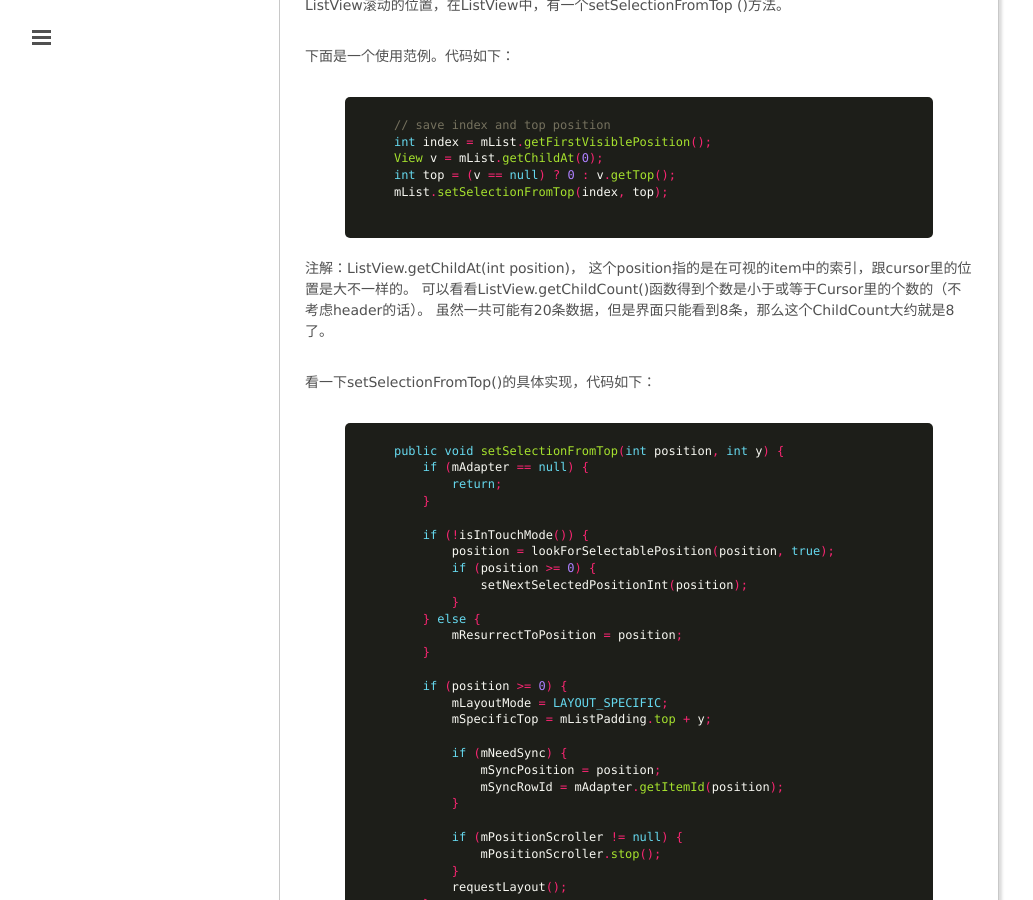
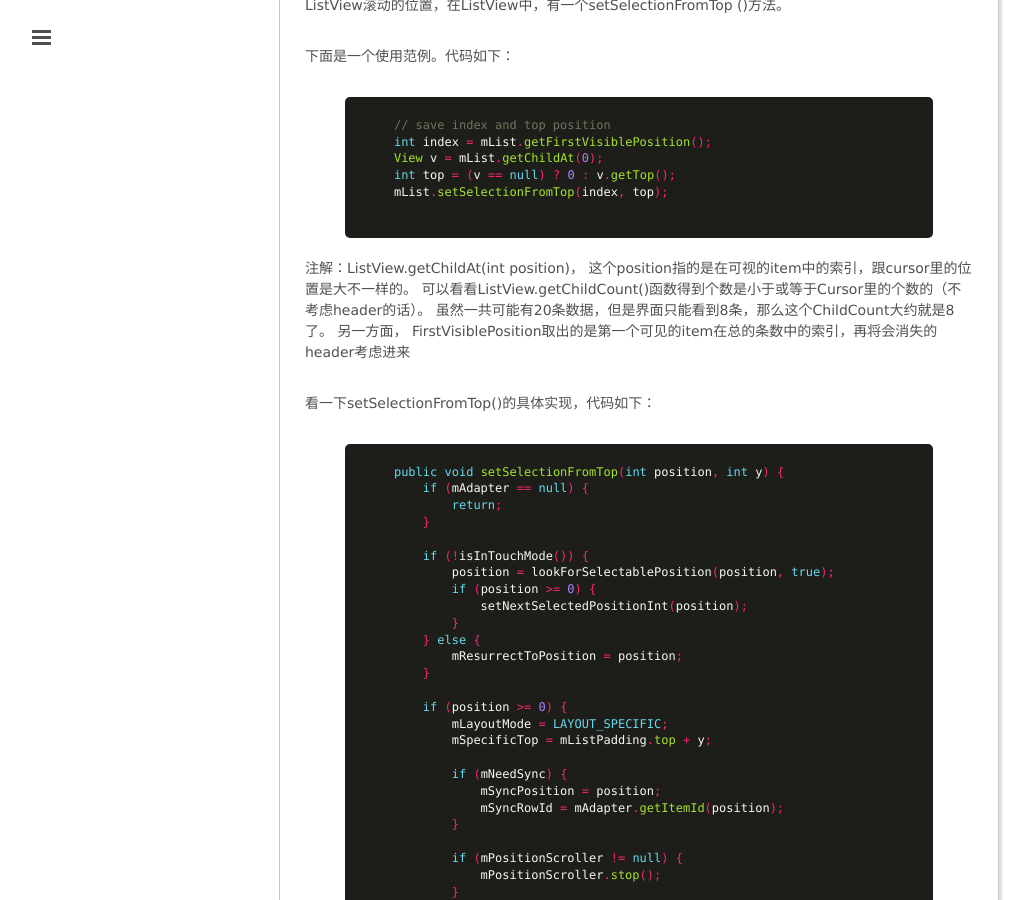
Before and after one commit to mxn21/mxn21.github.io, a Jekyll site: the page built from _posts/2015-7-11-深入理解listView的setSelectionFromTop.md, in a window 1280 px wide and 900 px high, scrolled down 339 px. Shown: the whole window, without its empty margins (1-1034 px from the left). Built offline with Jekyll 4.4.1, drawn with Linux system fonts in a browser that asks for light colours; Markdown is read by kramdown in place of the engine named in the settings; comment, search, counter and statistics services are not loaded.

Commit message:
222222
222

```diff
--- a/_posts/2015-7-11-深入理解listView的setSelectionFromTop.md
+++ b/_posts/2015-7-11-深入理解listView的setSelectionFromTop.md
@@ -22,6 +22,7 @@
 注解：ListView.getChildAt(int position)， 这个position指的是在可视的item中的索引，跟cursor里的位置是大不一样的。
 可以看看ListView.getChildCount()函数得到个数是小于或等于Cursor里的个数的（不考虑header的话）。
 虽然一共可能有20条数据，但是界面只能看到8条，那么这个ChildCount大约就是8了。
+另一方面， FirstVisiblePosition取出的是第一个可见的item在总的条数中的索引，再将会消失的header考虑进来
 
 看一下setSelectionFromTop()的具体实现，代码如下：
 
```
